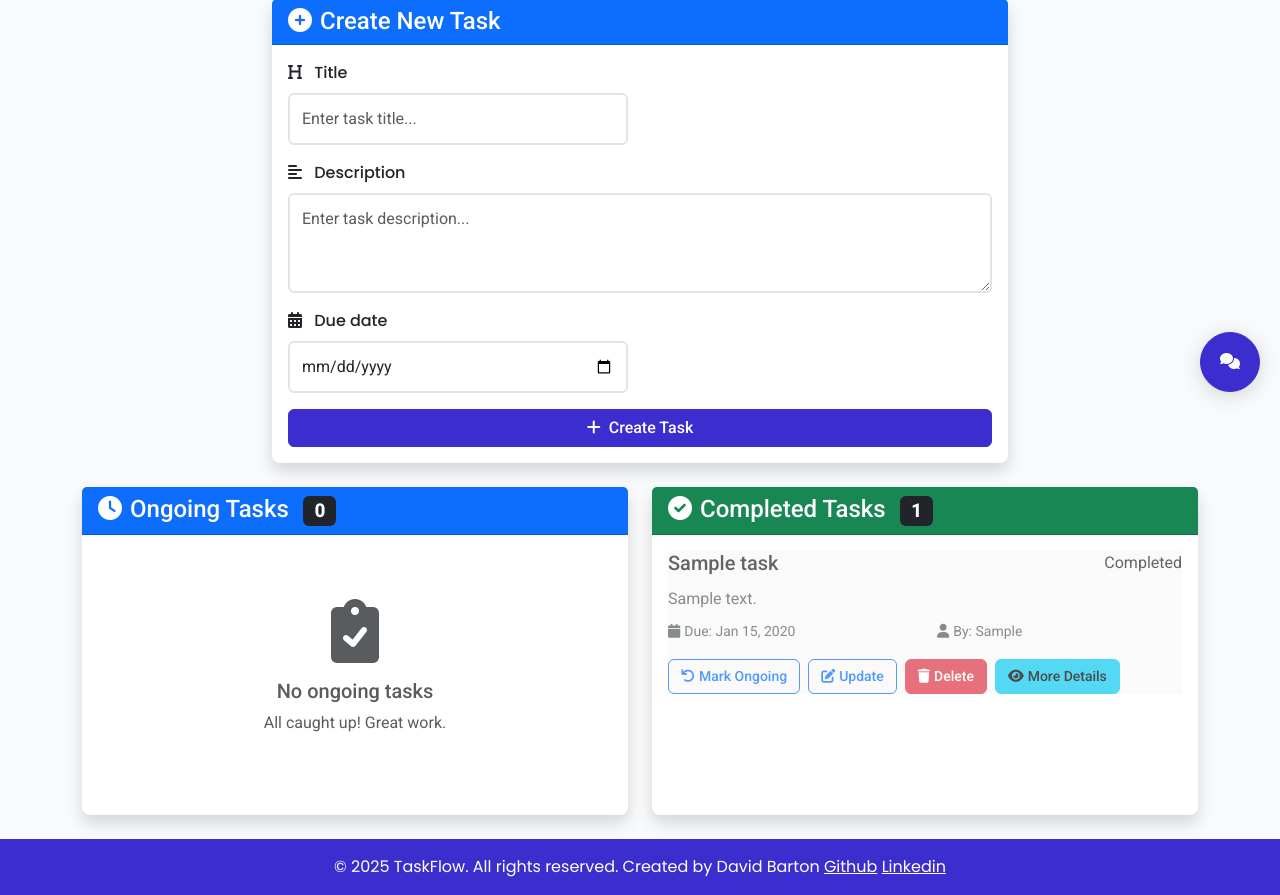
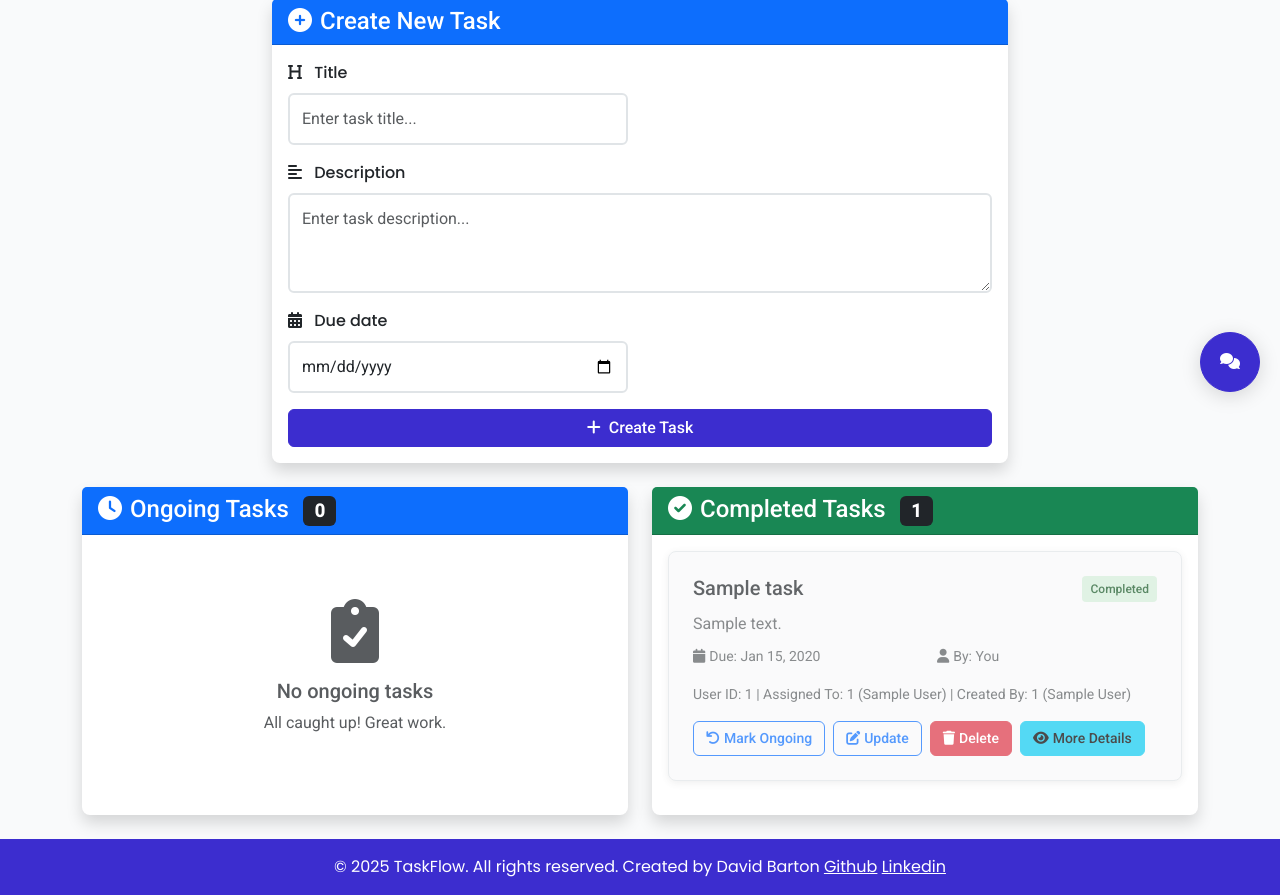
Before and after one commit to GenericName192/TaskFlow, a Django app: page /tasks/1/ in a window 1280 px wide. Shown: the part 288-1183 px from the top of the page. Run offline with Django 4.2, Linux system fonts and the light colour scheme; a user stored in the database is signed in; tables that the repository leaves empty hold one stand-in row (values such as "Sample post").

Commit message:
fixed a bug with buttons now showing correctly on task_list due to created_by and assigned_to being lost before being passed to the template.

```diff
--- a/static/css/style.css
+++ b/static/css/style.css
@@ -177,6 +177,44 @@ footer a {
   border-color: var(--primary-color);
   box-shadow: var(--shadow);
   transform: translateY(-2px);
+}
+
+/* Task Card Styles */
+.task-card {
+  background: var(--white);
+  border: 1px solid var(--border-color);
+  border-radius: 0.5rem;
+  padding: 1.5rem;
+  margin-bottom: 1.5rem;
+  transition: var(--transition);
+  box-shadow: var(--shadow);
+}
+
+.task-card:hover {
+  border-color: var(--primary-color);
+  box-shadow: var(--shadow-hover);
+  transform: translateY(-2px);
+}
+
+.task-card:last-child {
+  margin-bottom: 0;
+}
+
+.status-badge {
+  font-size: 0.75rem;
+  padding: 0.25rem 0.5rem;
+  border-radius: 0.25rem;
+  font-weight: 500;
+}
+
+.status-pending {
+  background-color: var(--warning-bg);
+  color: var(--warning-text);
+}
+
+.status-completed {
+  background-color: var(--success-bg);
+  color: var(--success-text);
 }
 
 .task-completed {
--- a/task/views.py
+++ b/task/views.py
@@ -43,10 +43,12 @@ def get_task_list_data(task_owner, user):
     data["ongoing_tasks"] = (task_owner.tasks
                              .filter(completed=False)
                              .select_related("created_by", "assigned_to")
-                             .order_by('due_date').values())
+                             .order_by('due_date'))
     data["completed_tasks"] = (task_owner.tasks
                                .filter(completed=True)
-                               .select_related("created_by", "assigned_to"))
+                               .select_related("created_by", "assigned_to")
+                               .order_by('due_date'))
+    data["can_assign"] = utils.Can_assign_task(task_owner, user)
     data["can_assign"] = utils.Can_assign_task(task_owner, user)
     data["task_owner"] = task_owner
     return data
--- a/templates/task/task_list.html
+++ b/templates/task/task_list.html
@@ -103,12 +103,19 @@
                 <small class="text-muted">
                   <i class="fas fa-user me-1"></i>By:
                   {% if ongoing_task.created_by.id == user.id %} You {% else %}
-                  {{ ongoing_task.created_by.first_name|title }} {% endif %}
+                  {{ ongoing_task.created_by.full_name|title }} {% endif %}
                 </small>
               </div>
             </div>
 
             <div class="task-actions">
+              <!-- Debug Info -->
+              <small class="text-muted d-block mb-2">
+                User ID: {{ user.id }} |
+                Assigned To: {{ ongoing_task.assigned_to.id|default:"None" }} ({{ ongoing_task.assigned_to.full_name|default:"No Name" }}) |
+                Created By: {{ ongoing_task.created_by.id|default:"None" }} ({{ ongoing_task.created_by.full_name|default:"No Name" }})
+              </small>
+
               {% if ongoing_task.assigned_to.id == user.id %}
               <a
                 href="{% url 'toggle_complete' ongoing_task.id %}"
@@ -176,13 +183,20 @@
               <div class="col-sm-6">
                 <small class="text-muted">
                   <i class="fas fa-user me-1"></i>By:
-                  {% if ongoing_task.created_by.id == user.id %} You {% else %}
-                  {{ completed_task.created_by.first_name }} {% endif %}
+                  {% if completed_task.created_by.id == user.id %} You {% else %}
+                  {{ completed_task.created_by.full_name|title }} {% endif %}
                 </small>
               </div>
             </div>
 
             <div class="task-actions">
+              <!-- Debug Info -->
+              <small class="text-muted d-block mb-2">
+                User ID: {{ user.id }} |
+                Assigned To: {{ completed_task.assigned_to.id|default:"None" }} ({{ completed_task.assigned_to.full_name|default:"No Name" }}) |
+                Created By: {{ completed_task.created_by.id|default:"None" }} ({{ completed_task.created_by.full_name|default:"No Name" }})
+              </small>
+
               {% if completed_task.assigned_to.id == user.id %}
               <a
                 href="{% url 'toggle_complete' completed_task.id %}"
```
